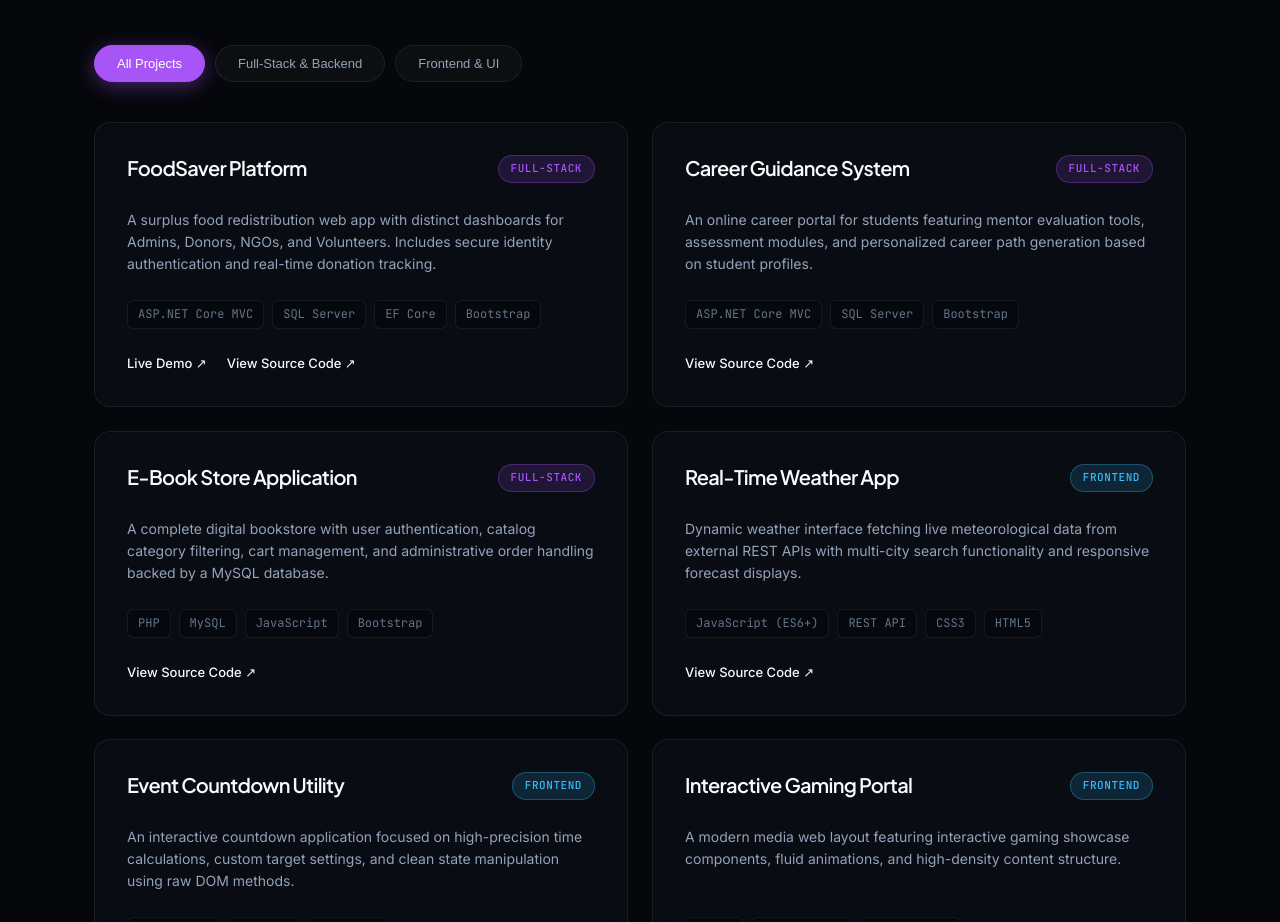
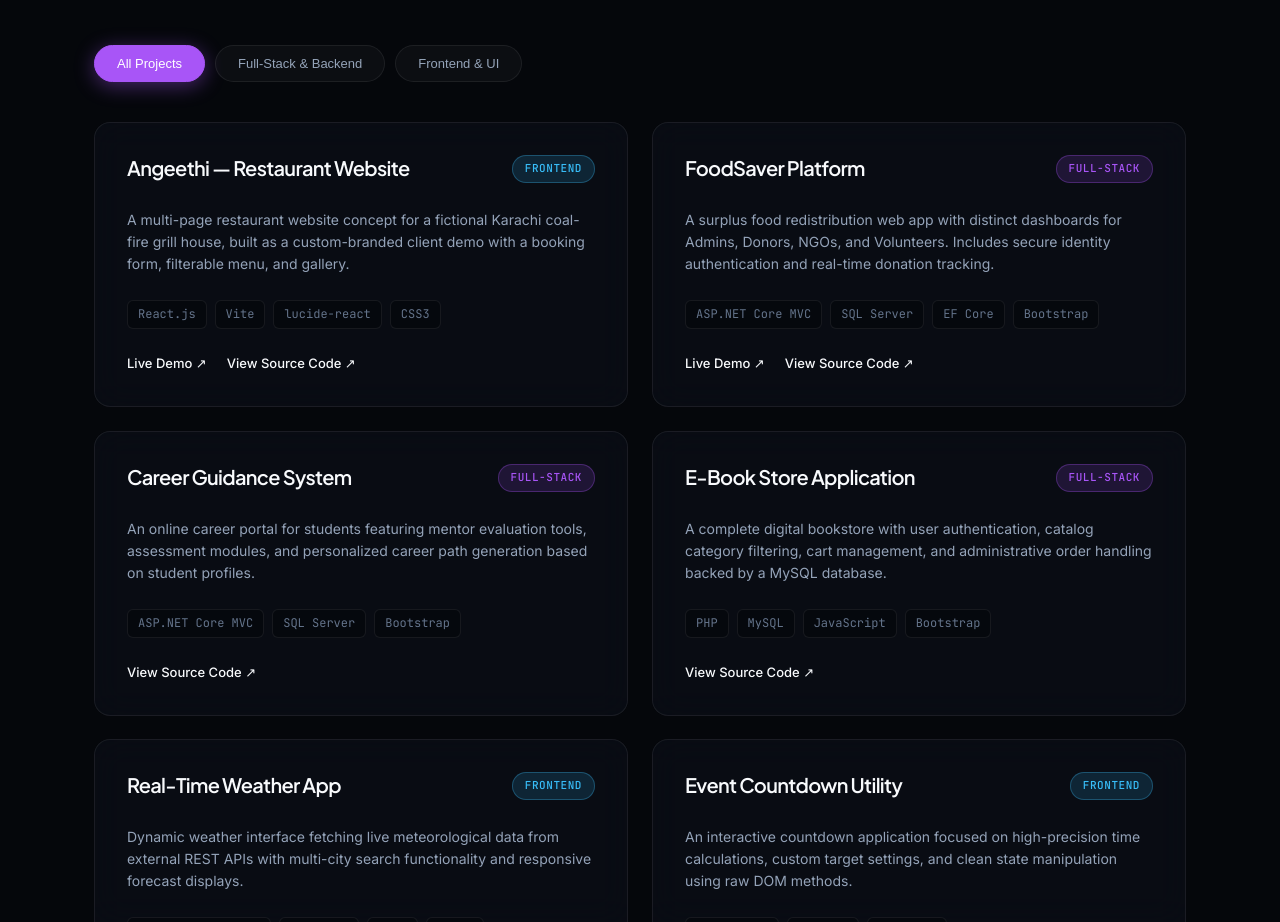
Before and after one commit to unaiza-rizwan/unaiza-portfolio, a plain HTML site: page index.html in a window 1280 px wide. Shown: the part 2940-3862 px from the top of the page. Drawn offline with Linux system fonts and the light colour scheme.

Commit message:
Add project card for Angeethi restaurant website
Added a new project card for 'Angeethi — Restaurant Website' with details and links.

```diff
--- a/index.html
+++ b/index.html
@@ -212,6 +212,21 @@
 
       <div class="project-grid reveal-stagger">
 
+        <div class="card tilt-card cat-frontend" data-cat="frontend">
+          <div class="card-header">
+            <h3>Angeethi — Restaurant Website</h3>
+            <span class="card-tag frontend">Frontend</span>
+          </div>
+          <p class="desc">A multi-page restaurant website concept for a fictional Karachi coal-fire grill house, built as a custom-branded client demo with a booking form, filterable menu, and gallery.</p>
+          <div class="stack">
+            <span>React.js</span><span>Vite</span><span>lucide-react</span><span>CSS3</span>
+          </div>
+          <div class="card-links">
+            <a href="https://angeethi-restaurant-plum.vercel.app" target="_blank" rel="noopener">Live Demo ↗</a>
+            <a href="https://github.com/unaiza-rizwan/angeethi-restaurant-web" target="_blank" rel="noopener">View Source Code ↗</a>
+          </div>
+        </div>
+
         <div class="card tilt-card cat-fullstack" data-cat="fullstack">
           <div class="card-header">
             <h3>FoodSaver Platform</h3>
```
